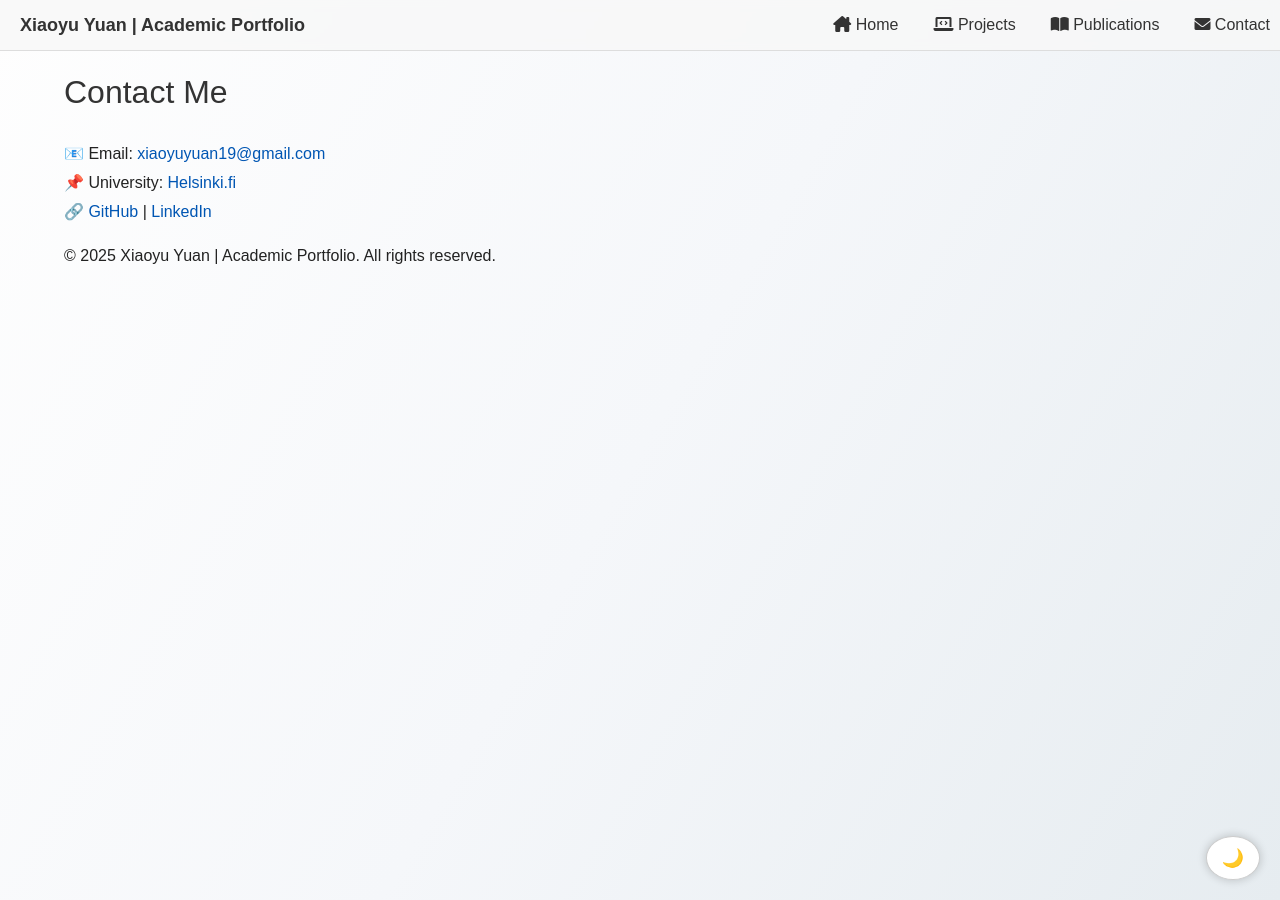
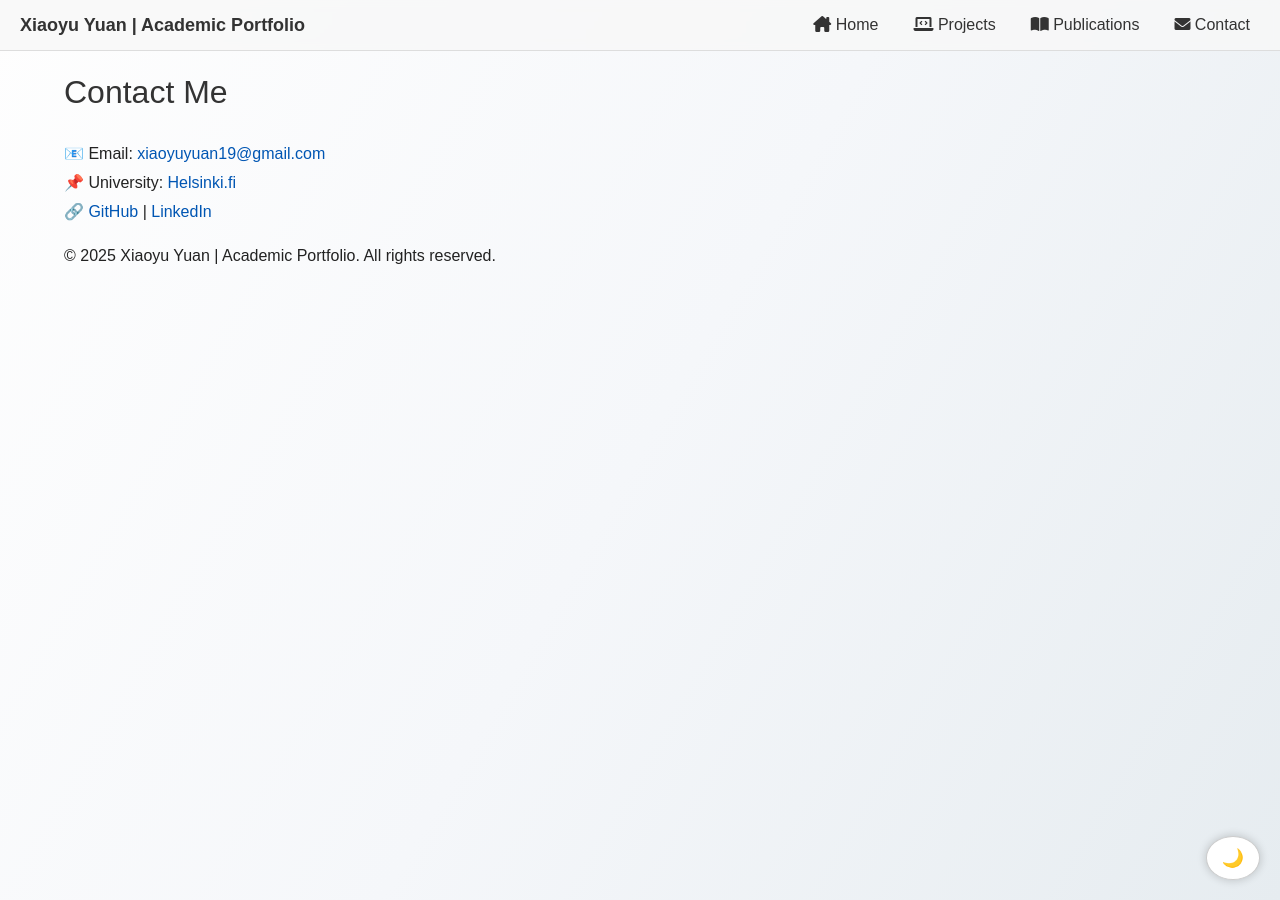
Before and after one commit to XiaoyuYuan19/portfolio, a Jekyll site: the page built from contact.md, in a window 1280 px wide. Built offline with Jekyll 4.4.1, drawn with Linux system fonts in a browser that asks for light colours.

Commit message:
Update style.css

```diff
--- a/assets/css/style.css
+++ b/assets/css/style.css
@@ -187,7 +187,8 @@ h1, h2, h3 {
 
 /* 🛠 修正 Contact 右侧超出问题 */
 .navbar ul {
-    padding-right: 20px;
+    padding-left: 40px;
+    padding-right: 40px;
 }
 
 /* 🌙 夜间模式调整 */
```
